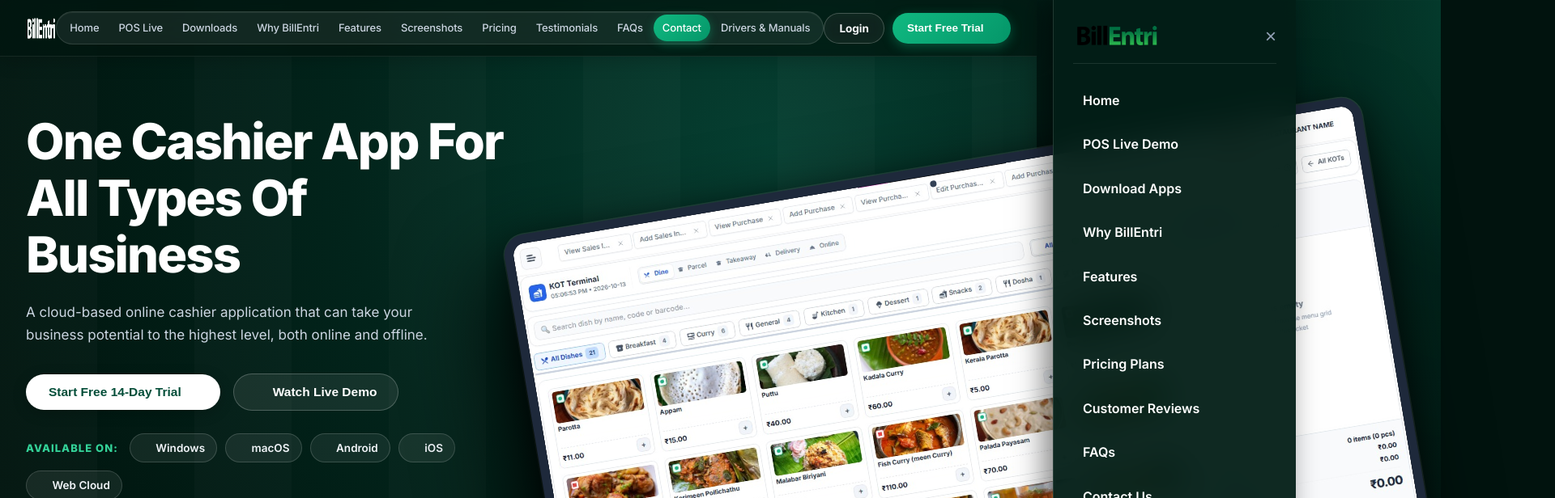
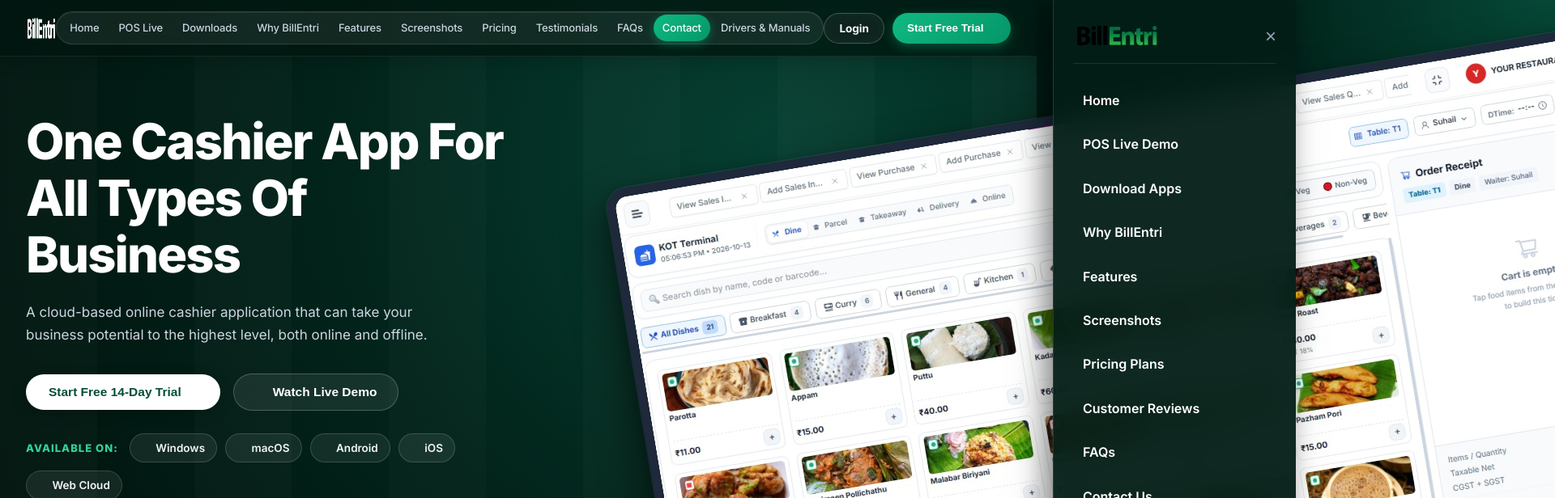
Before and after one commit to adarsh8921/BIllentri_sanalcreate, a React (Vite) app: page / in a window 1280 px wide. Shown: the top 616 px of the page at 81% size, 1920 px wide, since content can reach past the window. Built offline with nearby package versions, Linux system fonts and the light colour scheme; no server answers; a web font is replaced by a local one.

Commit message:
- hero section design fixes

```diff
--- a/public/style.css
+++ b/public/style.css
@@ -899,19 +899,19 @@
   justify-content: flex-end;
   align-items: center;
   z-index: 50;
-  margin-top: -240px;
+  margin-top: -310px;
   margin-bottom: -320px;
-  margin-right: -480px;
+  margin-right: -820px;
 }
 
 .hero-tablet-frame {
   position: relative;
-  width: 250%;
-  max-width: 1650px;
+  width: 1280px;
+  min-width: 1280px;
   background: #090e17;
   border: 11px solid #1e293b;
   border-radius: 26px;
-  box-shadow: -30px 45px 110px rgba(0, 0, 0, 0.88), 0 12px 36px rgba(0, 0, 0, 0.55), 0 0 0 1.5px rgba(255, 255, 255, 0.14);
+  box-shadow: -12px 20px 50px rgba(0, 0, 0, 0.45), 0 6px 18px rgba(0, 0, 0, 0.25), 0 0 0 1px rgba(255, 255, 255, 0.1);
   transform: rotate(-9.5deg) perspective(1500px);
   transform-origin: center right;
   overflow: hidden;
--- a/style.css
+++ b/style.css
@@ -899,19 +899,19 @@
   justify-content: flex-end;
   align-items: center;
   z-index: 50;
-  margin-top: -240px;
+  margin-top: -310px;
   margin-bottom: -320px;
-  margin-right: -480px;
+  margin-right: -820px;
 }
 
 .hero-tablet-frame {
   position: relative;
-  width: 250%;
-  max-width: 1650px;
+  width: 1280px;
+  min-width: 1280px;
   background: #090e17;
   border: 11px solid #1e293b;
   border-radius: 26px;
-  box-shadow: -30px 45px 110px rgba(0, 0, 0, 0.88), 0 12px 36px rgba(0, 0, 0, 0.55), 0 0 0 1.5px rgba(255, 255, 255, 0.14);
+  box-shadow: -12px 20px 50px rgba(0, 0, 0, 0.45), 0 6px 18px rgba(0, 0, 0, 0.25), 0 0 0 1px rgba(255, 255, 255, 0.1);
   transform: rotate(-9.5deg) perspective(1500px);
   transform-origin: center right;
   overflow: hidden;
```
